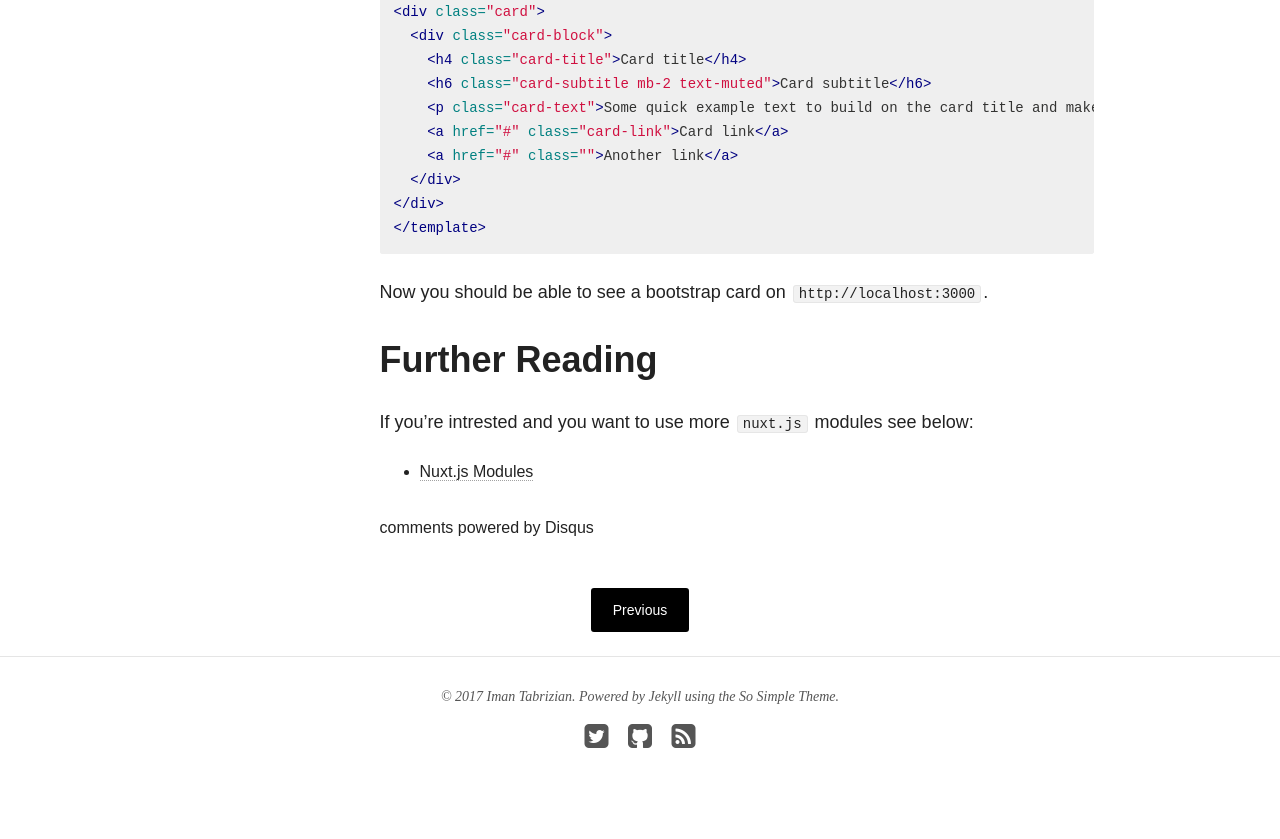
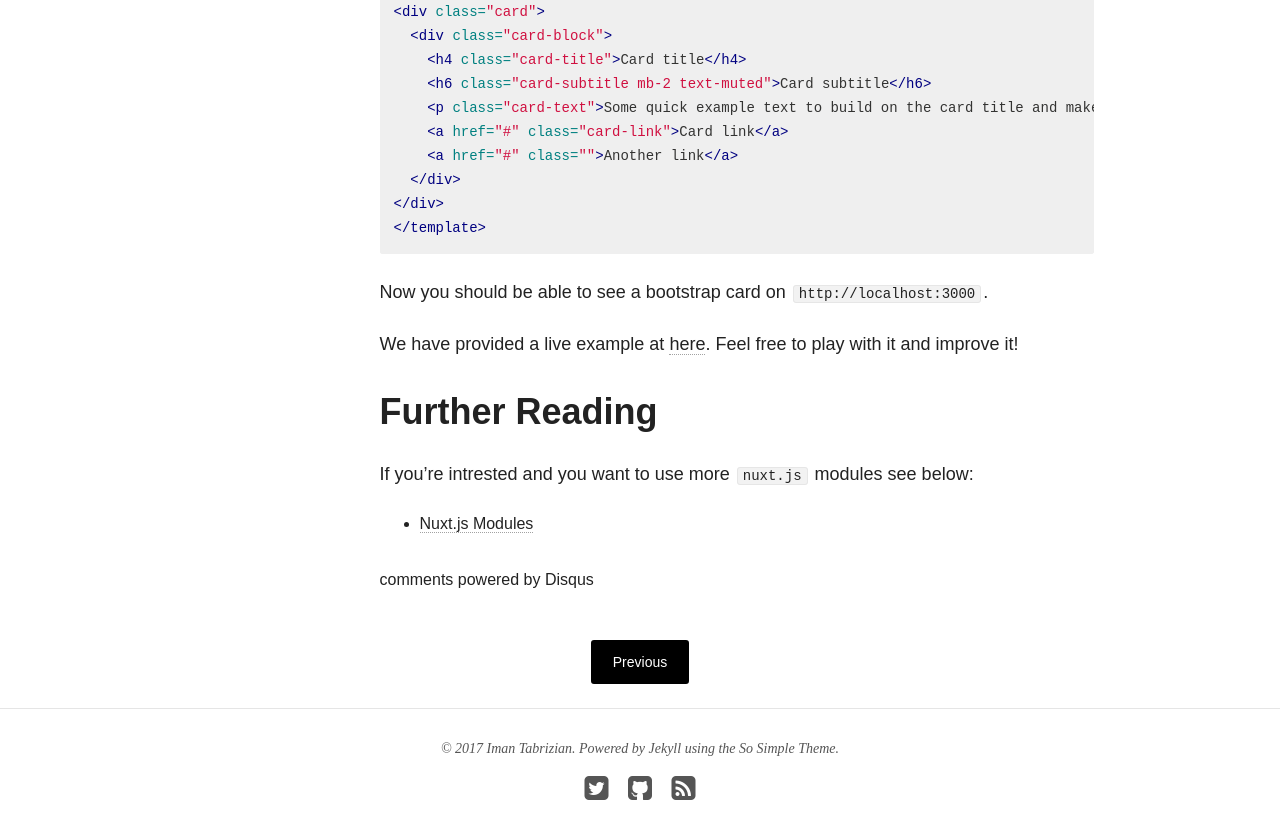
Before and after one commit to Tabrizian/tabrizian.github.io, a Jekyll site: the page built from _posts/blog/2017-06-18-using-nuxt-modules.md, in a window 1280 px wide and 900 px high, scrolled down 2493 px. Shown: the top 839 px of the window. Built offline with Jekyll 4.4.1, drawn with Linux system fonts in a browser that asks for light colours; nearby versions of some CDN libraries; emoji names are drawn with the system emoji font; comment, search, counter and statistics services are not loaded.

Commit message:
Improves blog post

````diff
--- a/_posts/blog/2017-06-18-using-nuxt-modules.md
+++ b/_posts/blog/2017-06-18-using-nuxt-modules.md
@@ -97,6 +97,9 @@
 
 Now you should be able to see a bootstrap card on ```http://localhost:3000```.
 
+We have provided a live example at [here](https://river-radar.glitch.me/).
+Feel free to play with it and improve it!
+
 # Further Reading
 
 If you're intrested and you want to use more ```nuxt.js``` modules see below:
````
